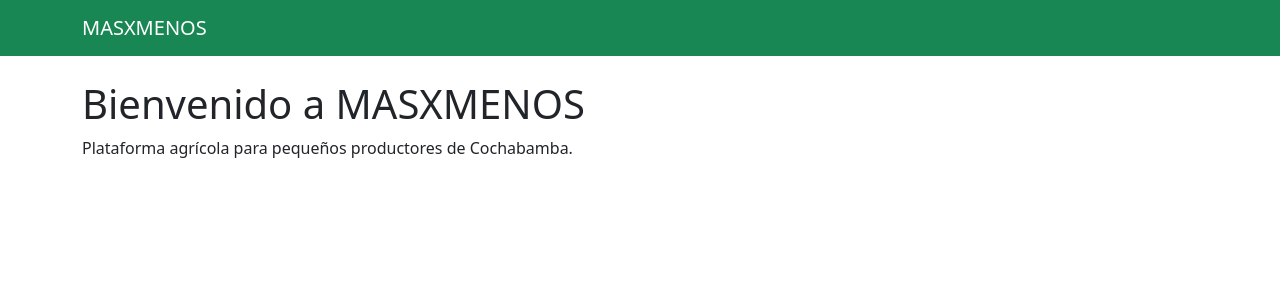
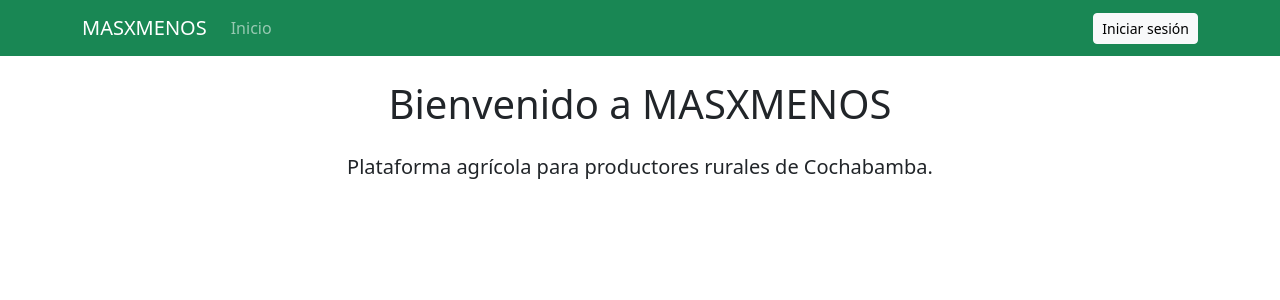
Before and after one commit to bayancito/MASXMENOS, a Django app: page / in a window 1280 px wide. Shown: the top 300 px of the page. Run offline with Django 5.2, Linux system fonts and the light colour scheme.

Commit message:
feat: implementar layout principal y navegación base

```diff
--- a/templates/base.html
+++ b/templates/base.html
@@ -4,21 +4,52 @@
 <head>
     <meta charset="UTF-8">
     <meta name="viewport" content="width=device-width, initial-scale=1.0">
-    <title>{% block title %}MASXMENOS{% endblock %}</title>
 
-    <link href="https://cdn.jsdelivr.net/npm/bootstrap@5.3.8/dist/css/bootstrap.min.css" rel="stylesheet">
+    <title>
+        {% block title %}
+            MASXMENOS
+        {% endblock %}
+    </title>
+
+    <link
+        href="https://cdn.jsdelivr.net/npm/bootstrap@5.3.8/dist/css/bootstrap.min.css"
+        rel="stylesheet"
+    >
 </head>
 
 <body>
 
     <nav class="navbar navbar-expand-lg navbar-dark bg-success">
+
         <div class="container">
 
-            <a class="navbar-brand" href="/">
+            <a class="navbar-brand" href="{% url 'inicio' %}">
                 MASXMENOS
             </a>
 
-            <div class="ms-auto">
+            <button
+                class="navbar-toggler"
+                type="button"
+                data-bs-toggle="collapse"
+                data-bs-target="#navbarNav"
+                aria-controls="navbarNav"
+                aria-expanded="false"
+                aria-label="Toggle navigation"
+            >
+                <span class="navbar-toggler-icon"></span>
+            </button>
+
+            <div class="collapse navbar-collapse" id="navbarNav">
+
+                <ul class="navbar-nav me-auto">
+
+                    <li class="nav-item">
+                        <a class="nav-link" href="{% url 'inicio' %}">
+                            Inicio
+                        </a>
+                    </li>
+
+                </ul>
 
                 {% if user.is_authenticated %}
 
@@ -26,26 +57,39 @@
                         {{ user.username }}
                     </span>
 
-                    <form method="post" action="{% url 'logout' %}" style="display:inline;">
+                    <form method="post" action="{% url 'logout' %}">
                         {% csrf_token %}
-                        <button class="btn btn-light btn-sm">
+
+                        <button type="submit" class="btn btn-light btn-sm">
                             Salir
                         </button>
                     </form>
+
+                {% else %}
+
+                    <a
+                        href="{% url 'login' %}"
+                        class="btn btn-light btn-sm"
+                    >
+                        Iniciar sesión
+                    </a>
 
                 {% endif %}
 
             </div>
 
         </div>
+
     </nav>
 
-    <div class="container mt-4">
+    <main class="container mt-4">
 
         {% block content %}
         {% endblock %}
 
-    </div>
+    </main>
+
+    <script src="https://cdn.jsdelivr.net/npm/bootstrap@5.3.8/dist/js/bootstrap.bundle.min.js"></script>
 
 </body>
 
--- a/templates/inicio.html
+++ b/templates/inicio.html
@@ -6,10 +6,16 @@ Inicio
 
 {% block content %}
 
-<h1>Bienvenido a MASXMENOS</h1>
+<div class="text-center">
 
-<p>
-Plataforma agrícola para pequeños productores de Cochabamba.
-</p>
+    <h1 class="mb-4">
+        Bienvenido a MASXMENOS
+    </h1>
+
+    <p class="lead">
+        Plataforma agrícola para productores rurales de Cochabamba.
+    </p>
+
+</div>
 
 {% endblock %}
```
Also changed, not shown: templates/registration/login.html (+37 -20 lines).
